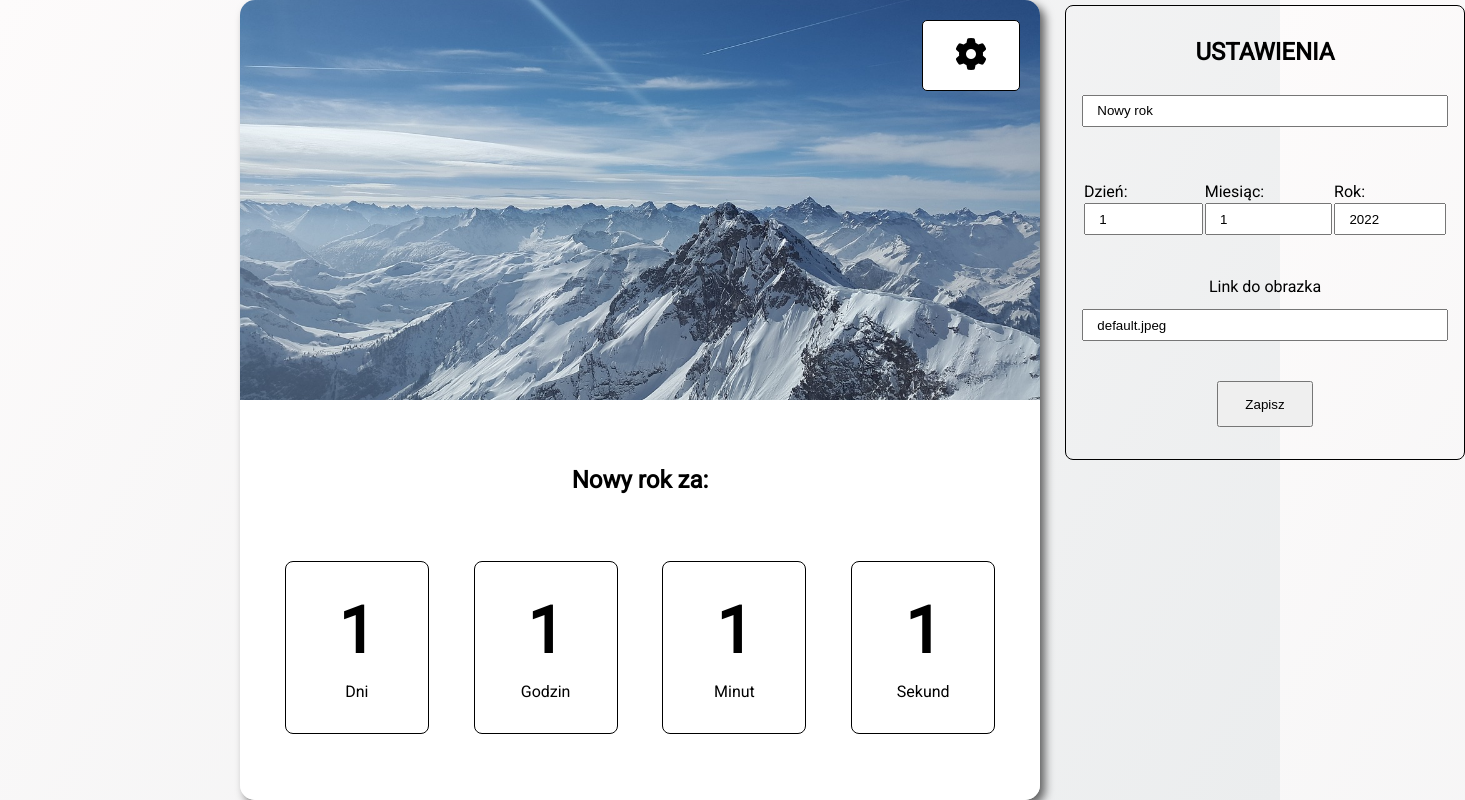
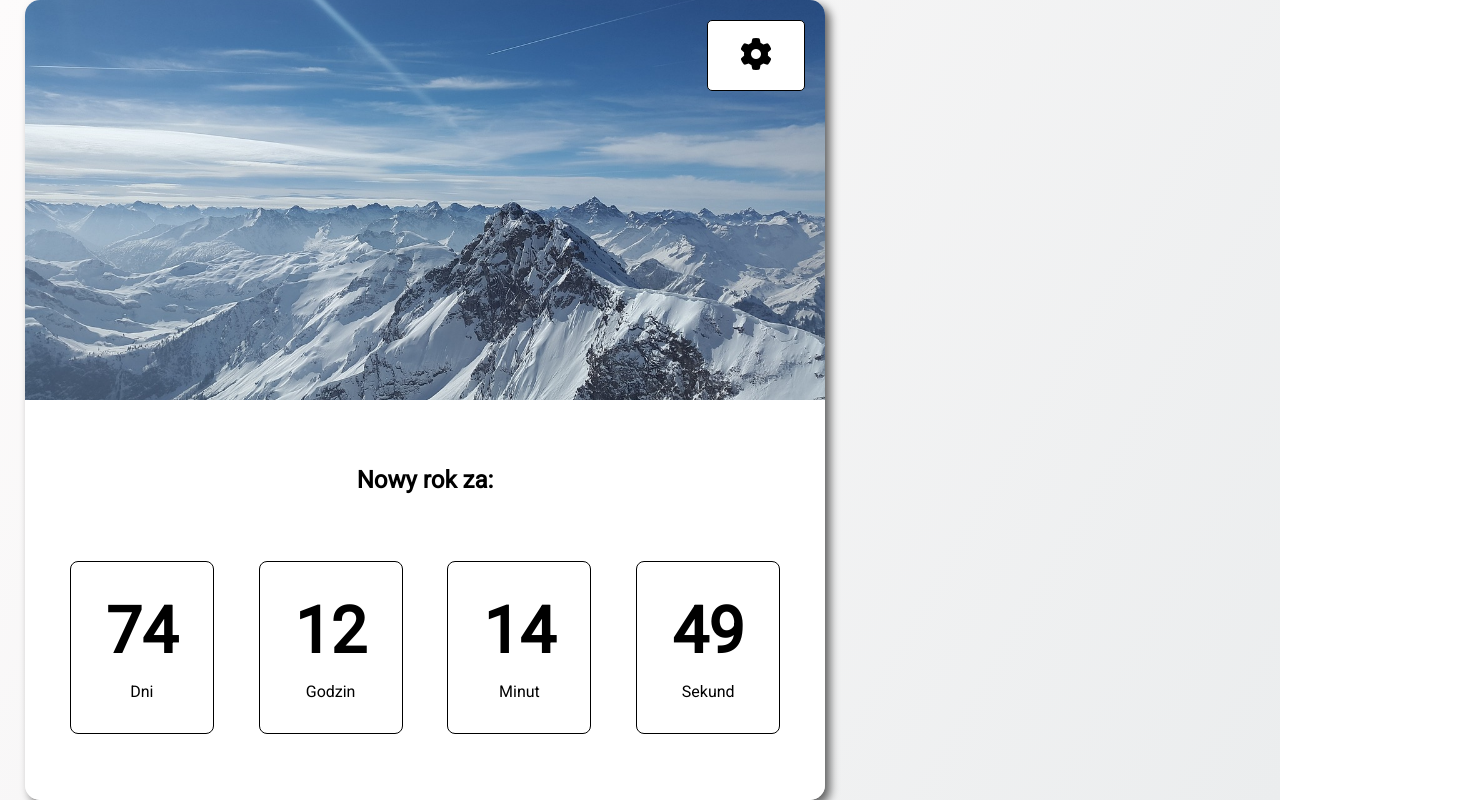
Before and after one commit to cieslinho/eventCounterApp, a plain HTML site: page index.html in a window 1280 px wide. Shown: the whole page, 1465 px wide, since content can reach past the window. Drawn offline with Linux system fonts and the light colour scheme.

Commit message:
finished an app

```diff
--- a/index.html
+++ b/index.html
@@ -17,7 +17,7 @@
 
 
     <div class="wrapper">
-        <div class="settings active">
+        <div class="settings">
             <h2>ustawienia</h2>
 
             <input type="text" id="event-name" value="Nowy rok">
@@ -31,15 +31,15 @@
                     <td><label for="event-year">Rok:</label></td>
                 </tr>
                 <tr>
-                    <td><input type="number" id="event-day" maxlength="2" value="1"></td>
-                    <td><input type="number" id="event-month" maxlength="2" value="1"></td>
+                    <td><input type="number" id="event-day" maxlength="2" value="31"></td>
+                    <td><input type="number" id="event-month" maxlength="2" value="12"></td>
                     <td><input type="number" id="event-year" maxlength="4" value="2022"></td>
                 </tr>
             </table>
 
 
             <label for="event-img">Link do obrazka</label>
-            <input type="text" id="even-img" value="default.jpeg">
+            <input type="text" id="event-img" value="img/default.jpg">
             <button class="save">Zapisz</button>
 
         </div>
--- a/script.js
+++ b/script.js
@@ -0,0 +1,48 @@
+const settings = document.querySelector('.settings')
+const settingsBtn = document.querySelector('.settings-btn')
+const imgSection = document.querySelector('.image-section')
+
+const eventName = document.querySelector('#event-name')
+const eventDay = document.querySelector('#event-day')
+const eventMonth = document.querySelector('#event-month')
+const eventYear = document.querySelector('#event-year')
+const eventImg = document.querySelector('#event-img')
+
+const daysCount = document.querySelector('.days-count')
+const hoursCount = document.querySelector('.hours-count')
+const minutesCount = document.querySelector('.minutes-count')
+const secondsCount = document.querySelector('.seconds-count')
+
+const saveBtn = document.querySelector('.save')
+const eventSpan = document.querySelector('.event')
+
+let usersTime
+
+const setTime = () => {
+	const currentTime = new Date()
+	const result = usersTime - currentTime
+	const days = Math.floor(result / 1000 / 60 / 60 / 24)
+	const hours = Math.floor(result / 1000 / 60 / 60) % 24
+	const minutes = Math.floor(result / 1000 / 60) % 60
+	const seconds = Math.floor(result / 1000) % 60
+
+	daysCount.textContent = days
+	hoursCount.textContent = hours
+	minutesCount.textContent = minutes
+	secondsCount.textContent = seconds
+}
+
+const appUpdate = () => {
+	eventSpan.textContent = eventName.value
+	usersTime = new Date(`${eventMonth.value} ${eventDay.value} ${eventYear.value}`)
+	imgSection.style.backgroundImage = `url('${eventImg.value}')`
+	setTime()
+}
+
+appUpdate()
+setInterval(setTime, 1000)
+
+settingsBtn.addEventListener('click', () => {
+	settings.classList.toggle('active')
+})
+saveBtn.addEventListener('click', appUpdate)
--- a/style.scss
+++ b/style.scss
@@ -19,6 +19,7 @@ body {
 	font-size: 1.6rem;
 	font-family: 'Roboto', sans-serif;
 	background-image: linear-gradient(120deg, #fdfbfb 0%, #ebedee 100%);
+	margin-left: -430px;
 }
 
 .wrapper {
```
Also changed, not shown: css/style.css, 1 other file.
